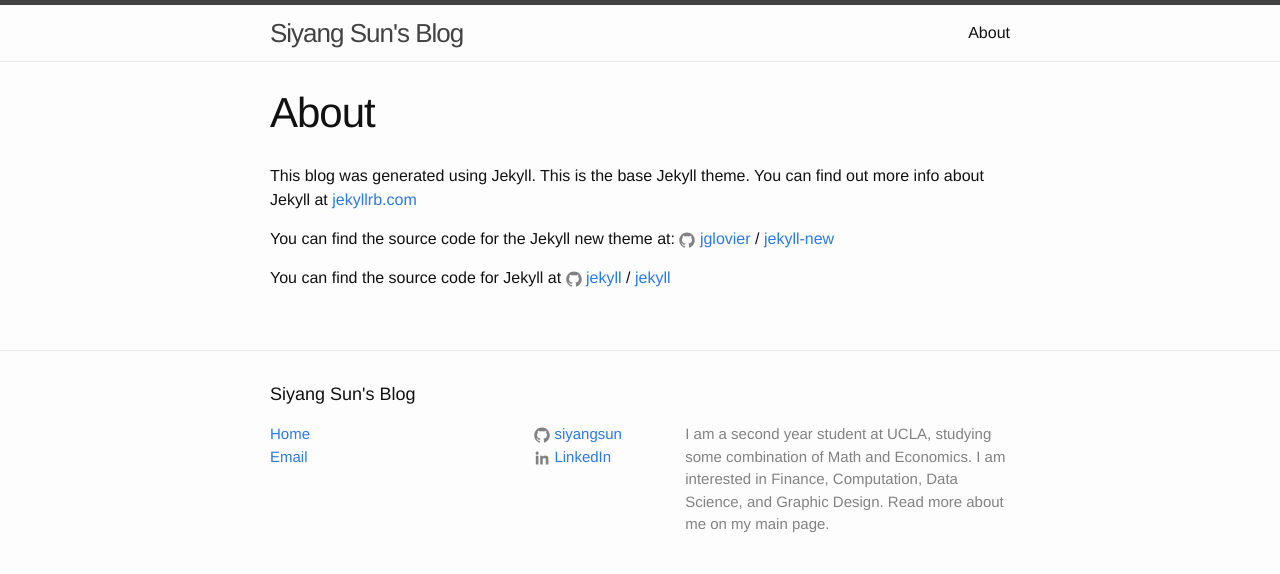
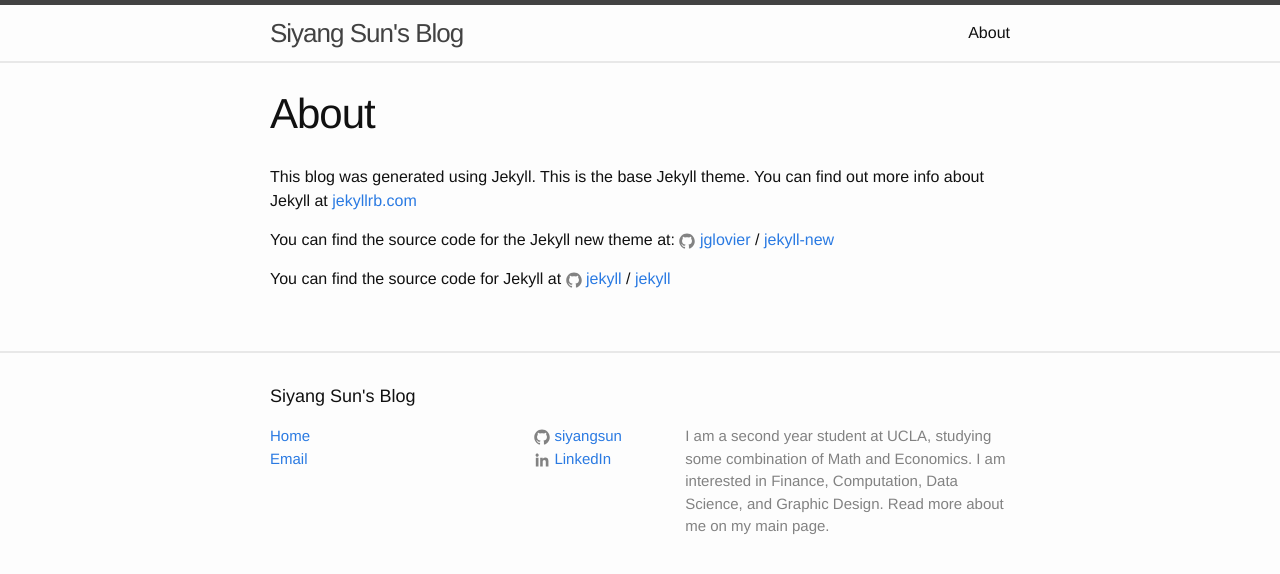
Before and after one commit to siyangsun/marginalia, a Jekyll site: the page built from about.md, in a window 1280 px wide. Shown: the top 574 px of the page. Built offline with Jekyll 4.4.1, drawn with Linux system fonts in a browser that asks for light colours.

Commit message:
Making border thicker

```diff
--- a/_sass/_layout.scss
+++ b/_sass/_layout.scss
@@ -3,7 +3,7 @@
  */
 .site-header {
     border-top: 5px solid $grey-color-dark;
-    border-bottom: 1px solid $grey-color-light;
+    border-bottom: 2px solid $grey-color-light;
     min-height: 56px;
 
     // Positioning context for the mobile navigation icon
@@ -98,7 +98,7 @@
  * Site footer
  */
 .site-footer {
-    border-top: 1px solid $grey-color-light;
+    border-top: 2px solid $grey-color-light;
     padding: $spacing-unit 0;
 }
 
```
